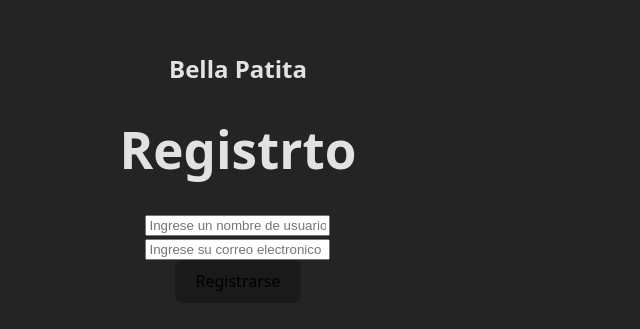
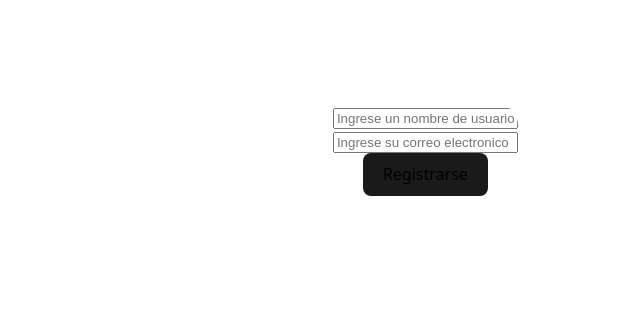
Before and after one commit to Palomaaaa11/proyecto-petshop, a React (Vite) app: page / in a window 1280 px wide. Shown: the part 233-562 px from the top of the page, without its empty margins (402-1042 px from the left). Built offline with nearby package versions, Linux system fonts and the light colour scheme.

Commit message:
Agregamos componentes login y singup.

```diff
--- a/src/App.css
+++ b/src/App.css
@@ -4,3 +4,20 @@
   padding: 2rem;
   text-align: center;
 }
+
+body{
+  margin: 0;
+  background-color: white;
+  display: flex;
+  justify-content: center;
+  align-items: center;
+  height: 100vh;
+}
+
+.container{
+  display: flex;
+  background: white;
+  border-radius: 20px;
+  overflow: hidden;
+  box-shadow: 0px 10px rgba(red, green, blue, alpha);
+}
--- /dev/null
+++ b/src/componentes/login.jsx
@@ -0,0 +1,5 @@
+
+
+import default function login(){
+    return
+}
```
Also changed, not shown: src/componentes/signup.jsx (added).
